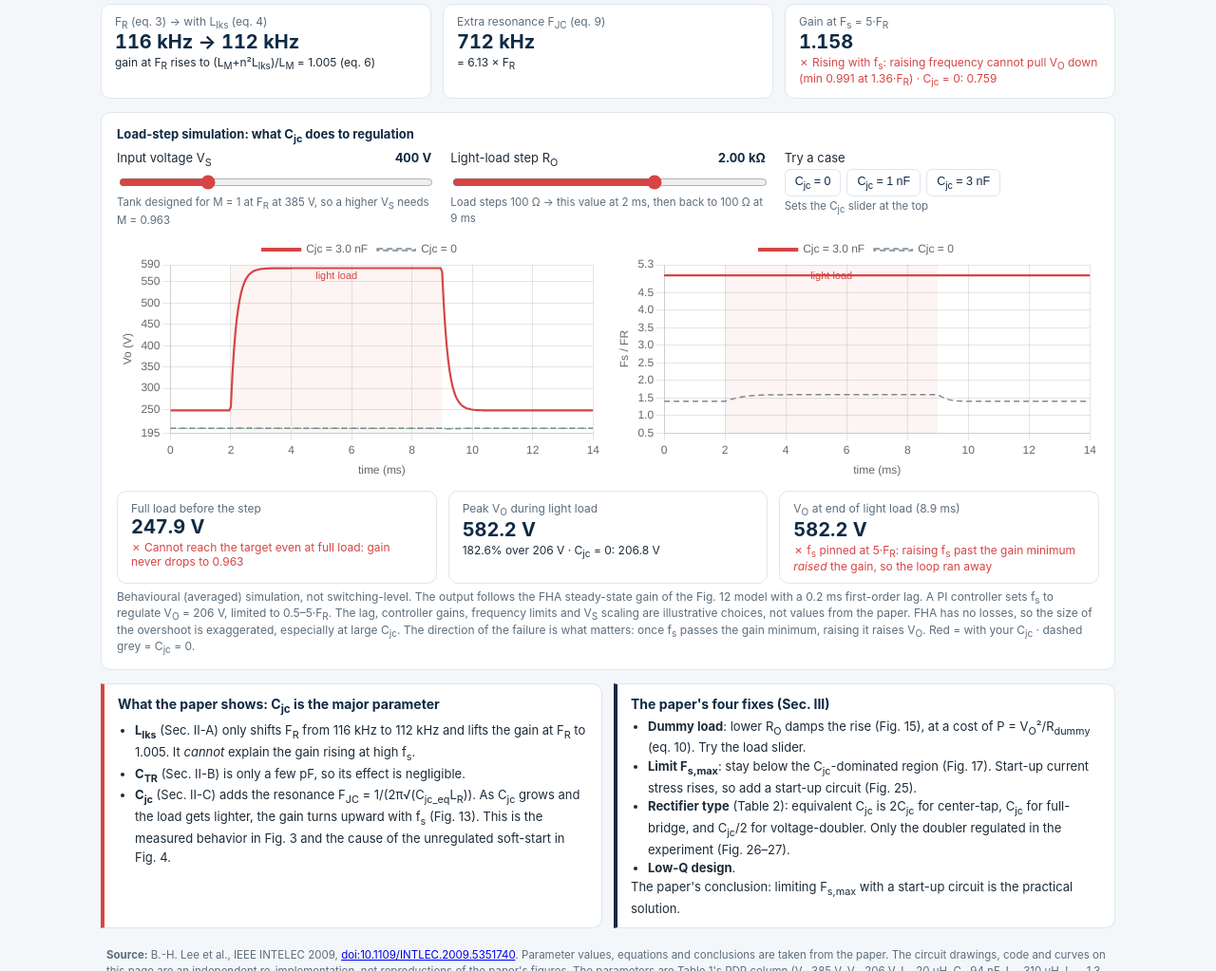
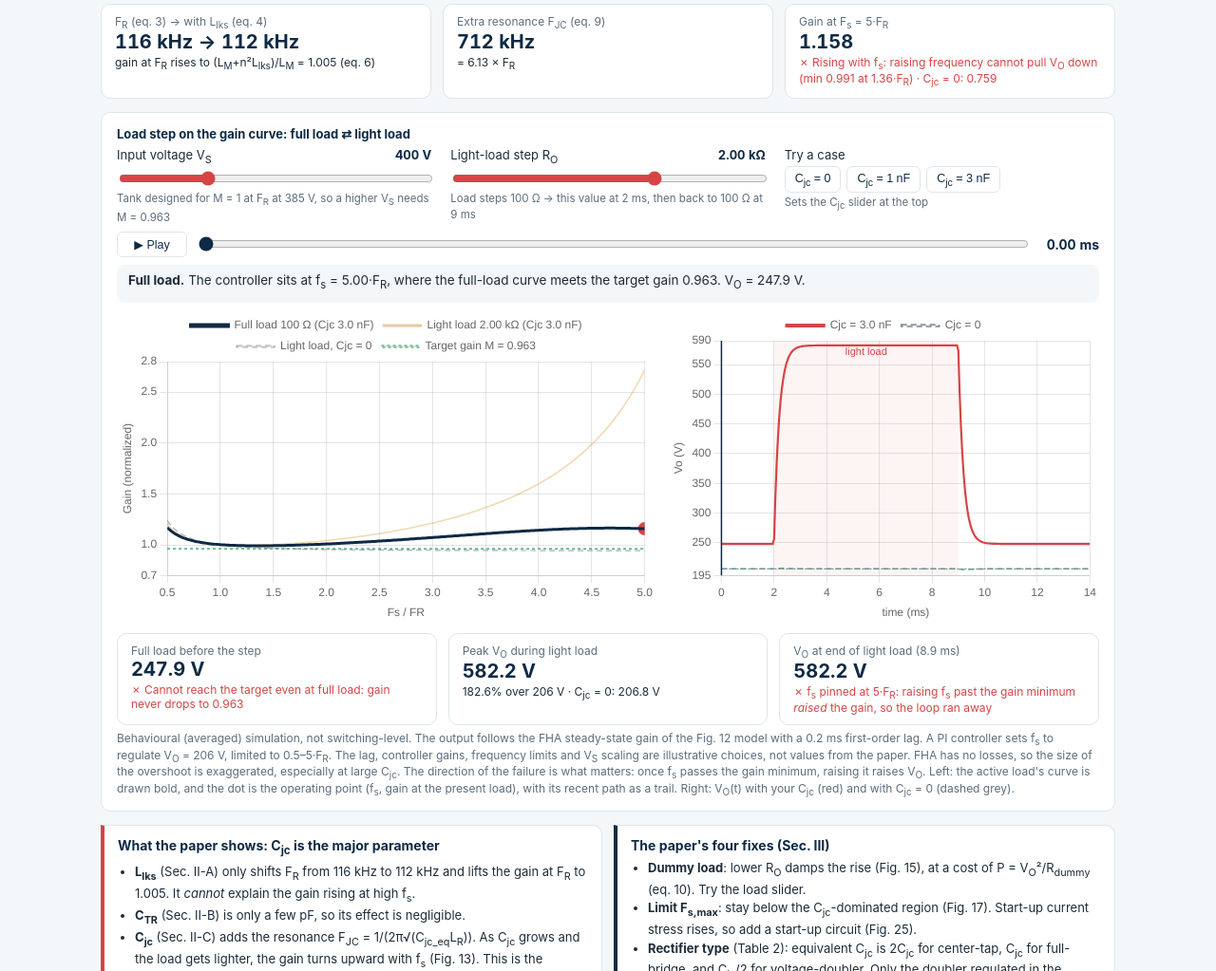
Before and after one commit to warayutmachima007-hash/llc-cjc-gain-curve, a plain HTML site: page index.html in a window 1280 px wide. Shown: the part 1500-2523 px from the top of the page at 95% size. Drawn offline with nearby package versions, Linux system fonts and the light colour scheme.

Commit message:
Show load step as a shift between full- and light-load gain curves
Animated operating point on the gain curve with play/scrub, phase narration,
and Vo(t) playhead.

Co-Authored-By: Claude Opus 5.5 <noreply@anthropic.com>
Claude-Session: https://claude.ai/code/session_01MD6kGA9LYchqgPAgR7Me3J

```diff
--- a/index.html
+++ b/index.html
@@ -58,7 +58,7 @@ footer{font-size:11.5px;color:var(--mut);padding:4px 22px 18px;max-width:1100px;
 .circ svg.hot .gs{filter:drop-shadow(0 0 4px currentColor)}
 .circ .box{stroke:#9aa8b4;stroke-dasharray:3 3;fill:none}
 .circ .off{opacity:.18}
-.stepcharts{display:grid;grid-template-columns:1fr 1fr;gap:12px}
+.stepcharts{display:grid;grid-template-columns:1.25fr 1fr;gap:12px}
 @media(max-width:800px){.stepcharts{grid-template-columns:1fr}}
 button.pre{border:1px solid var(--line);background:#fff;border-radius:6px;padding:5px 10px;font-size:12.5px;cursor:pointer;color:var(--navy)}
 button.pre:hover{border-color:var(--red);color:var(--red)}
@@ -105,7 +105,7 @@ button.pre:hover{border-color:var(--red);color:var(--red)}
   <div class="out" id="out"></div>
 
   <div class="card" id="stepcard">
-    <div class="ttl">Load-step simulation: what C<sub>jc</sub> does to regulation</div>
+    <div class="ttl">Load step on the gain curve: full load ⇄ light load</div>
     <div class="sliders" style="grid-template-columns:1fr 1fr 1fr;margin-bottom:8px">
       <div class="ctl"><label><span>Input voltage V<sub>S</sub></span> <b id="v-vs"></b></label>
         <input type="range" id="vs" min="385" max="440" step="1" value="400">
@@ -120,12 +120,18 @@ button.pre:hover{border-color:var(--red);color:var(--red)}
           <button class="pre" data-c="3">C<sub>jc</sub> = 3 nF</button></div>
         <small>Sets the C<sub>jc</sub> slider at the top</small></div>
     </div>
+    <div style="display:flex;align-items:center;gap:10px;margin:4px 0 8px">
+      <button class="pre" id="play" style="min-width:74px">▶ Play</button>
+      <input type="range" id="tt" min="0" max="14" step="0.02" value="0" style="flex:1;accent-color:#0f2a44">
+      <b id="v-tt" style="font-variant-numeric:tabular-nums;min-width:62px;text-align:right;color:#0f2a44"></b>
+    </div>
+    <div id="phase" style="font-size:13.5px;background:#f4f7f9;border-radius:8px;padding:8px 12px;margin-bottom:8px;min-height:40px"></div>
     <div class="stepcharts">
-      <div><div class="chartbox" style="height:260px"><canvas id="svo"></canvas></div></div>
-      <div><div class="chartbox" style="height:260px"><canvas id="sfs"></canvas></div></div>
+      <div><div class="chartbox" style="height:330px"><canvas id="sg"></canvas></div></div>
+      <div><div class="chartbox" style="height:330px"><canvas id="svo"></canvas></div></div>
     </div>
     <div class="out" id="sout" style="margin-top:10px"></div>
-    <div class="note">Behavioural (averaged) simulation, not switching-level. The output follows the FHA steady-state gain of the Fig. 12 model with a 0.2 ms first-order lag. A PI controller sets f<sub>s</sub> to regulate V<sub>O</sub> = 206 V, limited to 0.5–5·F<sub>R</sub>. The lag, controller gains, frequency limits and V<sub>S</sub> scaling are illustrative choices, not values from the paper. FHA has no losses, so the size of the overshoot is exaggerated, especially at large C<sub>jc</sub>. The direction of the failure is what matters: once f<sub>s</sub> passes the gain minimum, raising it raises V<sub>O</sub>. Red = with your C<sub>jc</sub> · dashed grey = C<sub>jc</sub> = 0.</div>
+    <div class="note">Behavioural (averaged) simulation, not switching-level. The output follows the FHA steady-state gain of the Fig. 12 model with a 0.2 ms first-order lag. A PI controller sets f<sub>s</sub> to regulate V<sub>O</sub> = 206 V, limited to 0.5–5·F<sub>R</sub>. The lag, controller gains, frequency limits and V<sub>S</sub> scaling are illustrative choices, not values from the paper. FHA has no losses, so the size of the overshoot is exaggerated, especially at large C<sub>jc</sub>. The direction of the failure is what matters: once f<sub>s</sub> passes the gain minimum, raising it raises V<sub>O</sub>. Left: the active load's curve is drawn bold, and the dot is the operating point (f<sub>s</sub>, gain at the present load), with its recent path as a trail. Right: V<sub>O</sub>(t) with your C<sub>jc</sub> (red) and with C<sub>jc</sub> = 0 (dashed grey).</div>
   </div>
 
   <div class="why">
@@ -321,32 +327,36 @@ const shade={id:'shade',beforeDatasetsDraw(ch){const {ctx,chartArea:a,scales:{x}
   const x1=x.getPixelForValue(T1),x2=x.getPixelForValue(T2);ctx.save();ctx.fillStyle='rgba(214,69,69,.06)';
   ctx.fillRect(x1,a.top,x2-x1,a.bottom-a.top);ctx.fillStyle='#d64545';ctx.font='11px sans-serif';ctx.textAlign='center';
   ctx.fillText('light load',(x1+x2)/2,a.top+12);ctx.restore();}};
-const mk=(id,ytitle)=>new Chart(document.getElementById(id),{type:'line',data:{datasets:[]},
+const ST={now:0,sim:null,ref:null,curves:null,rl:2000,playing:false};
+const mk=(id,ytitle,xt,xmin,xmax,plug)=>new Chart(document.getElementById(id),{type:'line',data:{datasets:[]},
   options:{animation:false,maintainAspectRatio:false,parsing:false,elements:{point:{radius:0}},interaction:{mode:'nearest',intersect:false},
-  scales:{x:{type:'linear',min:0,max:TEND,title:{display:true,text:'time (ms)'}},y:{title:{display:true,text:ytitle}}},
-  plugins:{legend:{labels:{filter:i=>!i.text.startsWith('_'),boxHeight:2}},tooltip:{callbacks:{title:t=>t[0].parsed.x.toFixed(2)+' ms',label:t=>t.dataset.label.replace(/^_/,'')+': '+t.parsed.y.toFixed(2)}}}},plugins:[shade]});
-const cVo=mk('svo','Vo (V)'), cFs=mk('sfs','Fs / FR');
+  scales:{x:{type:'linear',min:xmin,max:xmax,title:{display:true,text:xt}},y:{title:{display:true,text:ytitle}}},
+  plugins:{legend:{labels:{filter:i=>!i.text.startsWith('_'),boxHeight:2}},tooltip:{filter:i=>!i.dataset.label.startsWith('_'),callbacks:{label:t=>t.dataset.label+': '+t.parsed.y.toFixed(3)}}}},plugins:plug});
+const playhead={id:'playhead',afterDatasetsDraw(ch){const {ctx,chartArea:a,scales:{x}}=ch;const px=x.getPixelForValue(ST.now);
+  ctx.save();ctx.strokeStyle='#0f2a44';ctx.lineWidth=1.5;ctx.beginPath();ctx.moveTo(px,a.top);ctx.lineTo(px,a.bottom);ctx.stroke();ctx.restore();}};
+const cG=mk('sg','Gain (normalized)','Fs / FR',0.5,5,[]), cVo=mk('svo','Vo (V)','time (ms)',0,TEND,[shade,playhead]);
+const loadAt=ms=>(ms>=T1&&ms<T2)?ST.rl:100;
 function updateStep(cj,opt){
   const vs=+document.getElementById('vs').value, rl=100*Math.pow(100,+document.getElementById('rl').value);
   document.getElementById('v-vs').textContent=vs+' V';
   document.getElementById('v-rl').textContent=fR(rl);
-  const a=simStep(cj,opt,vs,rl), b=simStep(0,{...opt,J:false},vs,rl);
+  ST.rl=rl; ST.cj=cj; ST.opt=opt;
+  ST.sim=simStep(cj,opt,vs,rl); ST.ref=simStep(0,{...opt,J:false},vs,rl);
+  const a=ST.sim,b=ST.ref;
   document.getElementById('v-mref').textContent=a.Mref.toFixed(3);
+  const XS=[...Array(220)].map((_,i)=>0.5+4.5*i/219);
+  ST.curves={full:XS.map(x=>({x,y:gain(x,100,cj,opt)})),light:XS.map(x=>({x,y:gain(x,rl,cj,opt)})),
+    light0:XS.map(x=>({x,y:gain(x,rl,0,{...opt,J:false})}))};
   const xy=(t,y)=>t.map((x,i)=>({x,y:y[i]}));
   const lab=opt.J?`Cjc = ${(cj*1e9).toFixed(1)} nF`:'Cjc off';
   cVo.data.datasets=[{label:lab,data:xy(a.t,a.v),borderColor:'#d64545',borderWidth:2.2},
     {label:'Cjc = 0',data:xy(b.t,b.v),borderColor:'#7b8a97',borderWidth:1.5,borderDash:[6,4]},
     {label:'_target',data:[{x:0,y:VON},{x:TEND,y:VON}],borderColor:'#1f9d55',borderWidth:1,borderDash:[2,2]}];
   const all=a.v.concat(b.v); cVo.options.scales.y.min=Math.floor(Math.min(...all,VON)/5)*5-5; cVo.options.scales.y.max=Math.ceil(Math.max(...all,VON)/5)*5+5;
-  cFs.data.datasets=[{label:lab,data:xy(a.t,a.f),borderColor:'#d64545',borderWidth:2.2},
-    {label:'Cjc = 0',data:xy(b.t,b.f),borderColor:'#7b8a97',borderWidth:1.5,borderDash:[6,4]},
-    {label:'_fmax',data:[{x:0,y:5},{x:TEND,y:5}],borderColor:'#0f2a44',borderWidth:1,borderDash:[2,2]}];
-  cFs.options.scales.y.min=0.5; cFs.options.scales.y.max=5.3;
-  cVo.update(); cFs.update();
+  cVo.update();
   const win=(r)=>r.v.filter((_,i)=>r.t[i]>=T1&&r.t[i]<T2);
   const pk=r=>Math.max(...win(r)), endL=r=>r.v[r.t.findIndex(x=>x>=T2)-1], sat=r=>r.f[r.t.findIndex(x=>x>=T2)-1]>4.99;
-  const startOK=Math.abs(a.v[0]-VON)<0.5;
-  const ok=Math.abs(endL(a)-VON)<1;
+  const startOK=Math.abs(a.v[0]-VON)<0.5, ok=Math.abs(endL(a)-VON)<1;
   document.getElementById('sout').innerHTML=`
     <div class="kpi"><div class="l">Full load before the step</div><div class="n">${a.v[0].toFixed(1)} V</div>
       <div class="s ${startOK?'ok':'bad'}">${startOK?'✓ Regulated':'✗ Cannot reach the target even at full load: gain never drops to '+a.Mref.toFixed(3)}</div></div>
@@ -354,8 +364,49 @@ function updateStep(cj,opt){
       <div class="s">${((pk(a)/VON-1)*100).toFixed(1)}% over 206 V · C<sub>jc</sub> = 0: ${pk(b).toFixed(1)} V</div></div>
     <div class="kpi"><div class="l">V<sub>O</sub> at end of light load (8.9 ms)</div><div class="n">${endL(a).toFixed(1)} V</div>
       <div class="s ${ok?'ok':'bad'}">${ok?'✓ Back in regulation':(sat(a)?'✗ f<sub>s</sub> pinned at 5·F<sub>R</sub>: raising f<sub>s</sub> past the gain minimum <i>raised</i> the gain, so the loop ran away':'✗ Not regulated')}</div></div>`;
+  drawStepFrame();
 }
-document.querySelectorAll('button.pre').forEach(b=>b.addEventListener('click',()=>{
+function drawStepFrame(){
+  const a=ST.sim, now=ST.now, k=Math.min(a.t.length-1,Math.round(now/(a.t[1]-a.t[0])));
+  const light=loadAt(now)!==100, fs=a.f[k], Mop=gain(fs,loadAt(now),ST.cj,ST.opt);
+  const trail=[];for(let i=Math.max(0,k-60);i<=k;i++)trail.push({x:a.f[i],y:gain(a.f[i],loadAt(a.t[i]),ST.cj,ST.opt)});
+  const lab=ST.opt.J?` (Cjc ${(ST.cj*1e9).toFixed(1)} nF)`:'';
+  cG.data.datasets=[
+    {label:'Full load 100 Ω'+lab,data:ST.curves.full,borderColor:light?'rgba(15,42,68,.3)':'#0f2a44',borderWidth:light?1.5:3},
+    {label:`Light load ${fR(ST.rl)}`+lab,data:ST.curves.light,borderColor:light?'#d98a1c':'rgba(217,138,28,.35)',borderWidth:light?3:1.5},
+    {label:`Light load, Cjc = 0`,data:ST.curves.light0,borderColor:'rgba(123,138,151,.7)',borderWidth:1.2,borderDash:[6,4]},
+    {label:'Target gain M = '+a.Mref.toFixed(3),data:[{x:0.5,y:a.Mref},{x:5,y:a.Mref}],borderColor:'#1f9d55',borderWidth:1.2,borderDash:[3,3]},
+    {label:'_trail',data:trail,borderColor:'rgba(214,69,69,.45)',borderWidth:2},
+    {label:'_op',data:[{x:fs,y:Mop}],showLine:false,pointRadius:8,pointBackgroundColor:'#d64545',pointBorderColor:'#fff',pointBorderWidth:2}];
+  const ys=ST.curves.full.concat(ST.curves.light).map(p=>p.y).filter((_,i)=>true);
+  cG.options.scales.y.min=Math.min(0.7,Math.floor(Math.min(...ys)*20)/20);
+  cG.options.scales.y.max=Math.max(1.3,Math.min(3,Math.ceil(Math.max(...ys.filter((y,i)=>true))*10)/10));
+  cG.update(); cVo.update();
+  document.getElementById('v-tt').textContent=now.toFixed(2)+' ms';
+  document.getElementById('tt').value=now;
+  // phase narration
+  const Mmin=Math.min(...ST.curves.light.filter(p=>p.x>=1).map(p=>p.y));
+  let txt;
+  if(now<T1) txt=`<b>Full load.</b> The controller sits at f<sub>s</sub> = ${fs.toFixed(2)}·F<sub>R</sub>, where the full-load curve meets the target gain ${a.Mref.toFixed(3)}. V<sub>O</sub> = ${a.v[k].toFixed(1)} V.`;
+  else if(now<T2){
+    const jumped=now<T1+0.6;
+    if(jumped) txt=`<b>Load steps to ${fR(ST.rl)}.</b> The operating point jumps from the full-load curve to the light-load curve <i>at the same f<sub>s</sub></i>, where the gain is ${Mop.toFixed(3)}. V<sub>O</sub> starts to rise, so the controller raises f<sub>s</sub>.`;
+    else if(Mmin<=a.Mref) txt=`<b>Light load, regulated.</b> The light-load curve still falls below the target (min ${Mmin.toFixed(3)}), so raising f<sub>s</sub> to ${fs.toFixed(2)}·F<sub>R</sub> brings V<sub>O</sub> back to ${a.v[k].toFixed(1)} V.`;
+    else txt=`<b>Light load: regulation lost.</b> C<sub>jc</sub> bends the light-load curve back up (min ${Mmin.toFixed(3)}, above the target ${a.Mref.toFixed(3)}). Raising f<sub>s</sub> past that minimum <i>raises</i> the gain, so the loop runs away to f<sub>s</sub> = ${fs.toFixed(2)}·F<sub>R</sub>, and V<sub>O</sub> = ${a.v[k].toFixed(1)} V.`;
+  } else txt=`<b>Load returns to 100 Ω.</b> The point drops back to the full-load curve, and the controller lowers f<sub>s</sub> to ${fs.toFixed(2)}·F<sub>R</sub>. V<sub>O</sub> = ${a.v[k].toFixed(1)} V.`;
+  document.getElementById('phase').innerHTML=txt;
+}
+document.getElementById('tt').addEventListener('input',e=>{ST.now=+e.target.value;stopPlay();drawStepFrame();});
+let raf=null,lastTs=0;
+function stopPlay(){ST.playing=false;cancelAnimationFrame(raf);document.getElementById('play').textContent='▶ Play';}
+document.getElementById('play').addEventListener('click',()=>{
+  if(ST.playing){stopPlay();return;}
+  if(ST.now>=TEND-0.01)ST.now=0;
+  ST.playing=true;document.getElementById('play').textContent='❚❚ Pause';lastTs=0;
+  const step=ts=>{if(!ST.playing)return;if(lastTs){ST.now=Math.min(TEND,ST.now+(ts-lastTs)/1000*1.6);}lastTs=ts;
+    drawStepFrame();if(ST.now>=TEND){stopPlay();return;}raf=requestAnimationFrame(step);};
+  raf=requestAnimationFrame(step);});
+document.querySelectorAll('button.pre[data-c]').forEach(b=>b.addEventListener('click',()=>{
   document.getElementById('pJ').checked=true;const s=document.getElementById('cj');s.value=b.dataset.c;s.dispatchEvent(new Event('input'));}));
 ['vs','rl'].forEach(id=>document.getElementById(id).addEventListener('input',update));
 let hotT;
```
Also changed, not shown: 1 other file.
